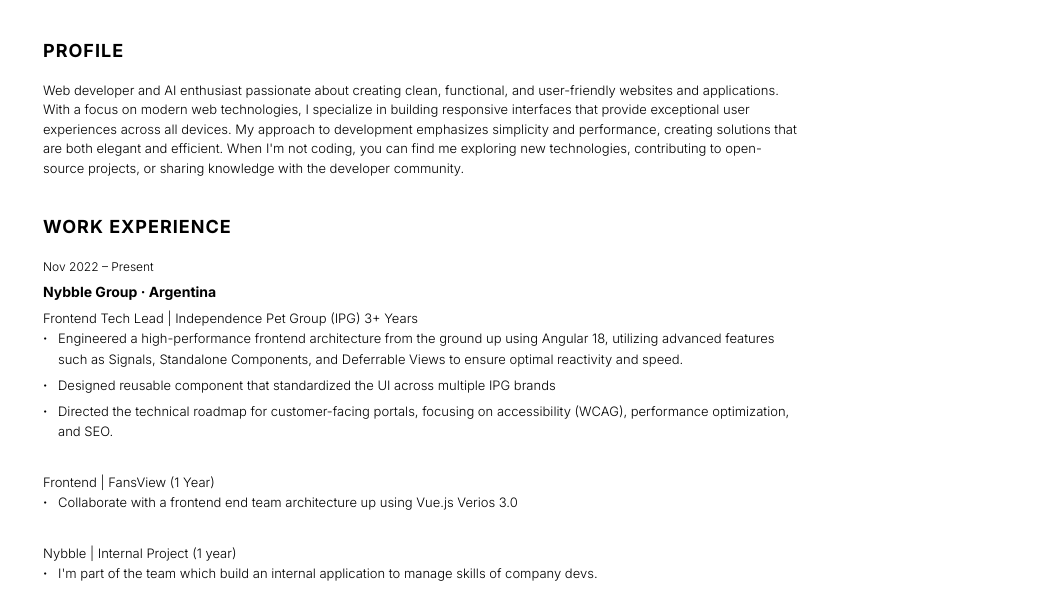
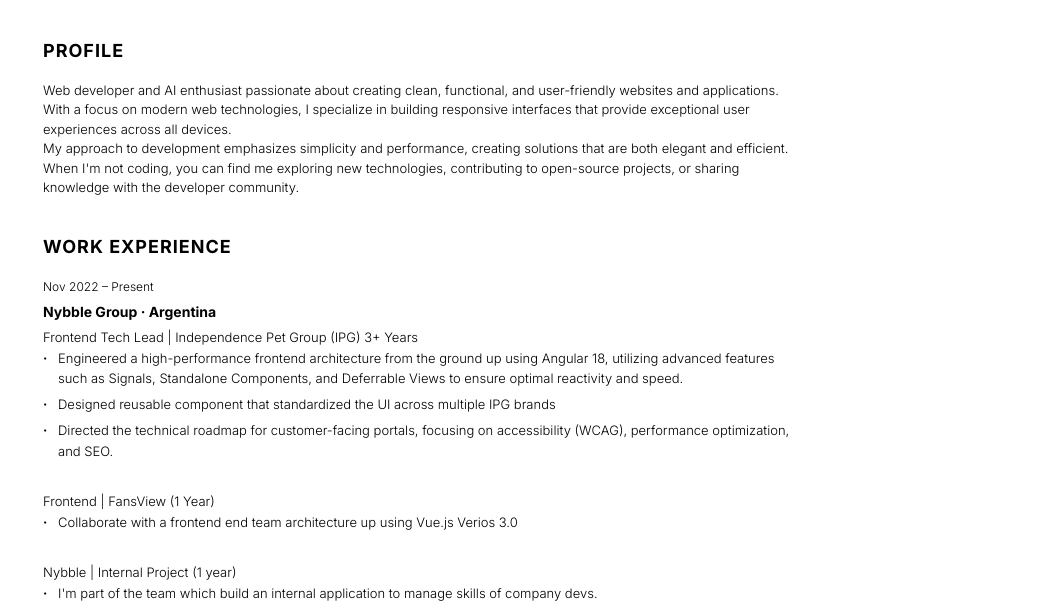
Before and after one commit to hernannadotti/hernannadotti.cv, a website: page index.html in a window 1280 px wide. Shown: the part 180-792 px from the top of the page, without its empty margins (217-1280 px from the left). Drawn offline with Linux system fonts and the light colour scheme.

Commit message:
change paragraph detail

```diff
--- a/index.html
+++ b/index.html
@@ -25,7 +25,10 @@
     <section>
         <h2>Profile</h2>
         <p class="entry-description">
-            Web developer and AI enthusiast passionate about creating clean, functional, and user-friendly websites and applications. With a focus on modern web technologies, I specialize in building responsive interfaces that provide exceptional user experiences across all devices. My approach to development emphasizes simplicity and performance, creating solutions that are both elegant and efficient. When I'm not coding, you can find me exploring new technologies, contributing to open-source projects, or sharing knowledge with the developer community.
+            Web developer and AI enthusiast passionate about creating clean, functional, and user-friendly websites and applications. With a focus on modern web technologies, I specialize in building responsive interfaces that provide exceptional user experiences across all devices.
+        </p>
+        <p class="entry-description">
+            My approach to development emphasizes simplicity and performance, creating solutions that are both elegant and efficient. When I'm not coding, you can find me exploring new technologies, contributing to open-source projects, or sharing knowledge with the developer community.
         </p>
     </section>
 
```
